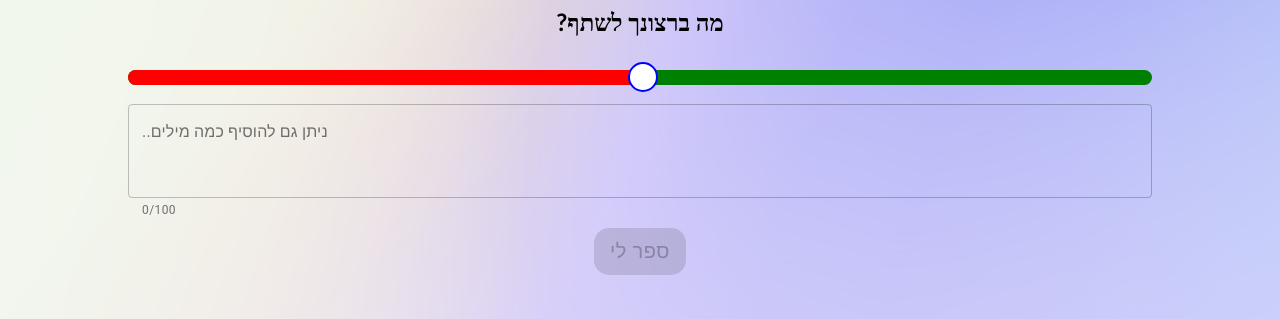
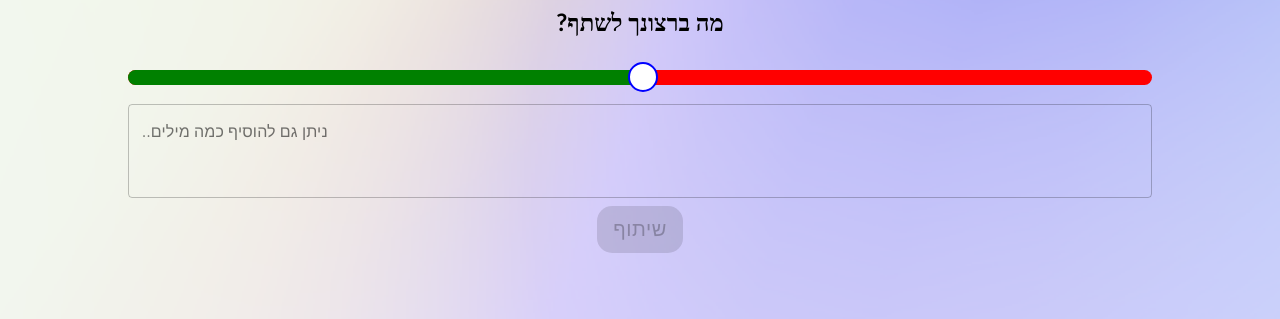
Before and after one commit to tomergroisman/see-me, a React (Create React App) app in the folder web-app/: page / in a window 1280 px wide. Shown: the part 382-701 px from the top of the page. Built offline with nearby package versions, Linux system fonts and the light colour scheme.

Commit message:
max chars, changing thankyou message, fixing reversed slider

```diff
--- a/web-app/src/components/Quote/Quote.js
+++ b/web-app/src/components/Quote/Quote.js
@@ -7,7 +7,7 @@ export default function Quote({reportValue}) {
     "-2": "זה לא מגיע לך או לאף אחד אחר",
   };
   return (
-    <div style={{ fontSize: "24px", color: "lightgray" }}>
+    <div style={{ fontSize: "32px", color: "black" }}>
       &ldquo; {quotesDic[~~reportValue]} &rdquo;
     </div>
   );
--- a/web-app/src/components/ReportForm/ReportForm.js
+++ b/web-app/src/components/ReportForm/ReportForm.js
@@ -52,7 +52,7 @@ export default function ReportForm({
         label="ניתן גם להוסיף כמה מילים.."
         inputProps={{ maxlength: CHARACTER_LIMIT }}
         value={message}
-        helperText={`${message.length}/${CHARACTER_LIMIT}`}
+        // helperText={`${message.length}/${CHARACTER_LIMIT}`}
         onChange={(e) => handleTyping(e)}
         margin="normal"
         style={{ width: "90%" }}
@@ -68,7 +68,7 @@ export default function ReportForm({
         style={{ fontSize: "20px", borderRadius: "15px" }}
         onClick={handleSubmit}
       >
-        ספר לי
+שיתוף
       </Button>
     </>
   );
--- a/web-app/src/components/ThankYouMessage/ThankYouMessage.js
+++ b/web-app/src/components/ThankYouMessage/ThankYouMessage.js
@@ -13,8 +13,9 @@ const ClapsImage = styled.img`
   height: 20vh;
   margin-top: 10vh;
 `;
-const Text = styled.h1`
+const Text = styled.h2`
   margin-top: 7vh;
+  font-weight: 400;
 `;
 
 export default function ThankYouMessage({ reportValue, handleBack }) {
@@ -39,9 +40,11 @@ export default function ThankYouMessage({ reportValue, handleBack }) {
           numberOfPieces={50}
         />
       )}
+      <Quote reportValue={reportValue} />
+
       <ClapsImage src={Claps} />
-      <Text> תודה רבה על הדיווח! </Text>
-      <Button
+      <Text> תודה רבה על השיתוף! </Text>
+      {/* <Button
         disabled={reportValue === 0}
         variant="contained"
         color="secondary"
@@ -49,8 +52,7 @@ export default function ThankYouMessage({ reportValue, handleBack }) {
         onClick={handleBack}
       >
         חזרה
-      </Button>
-      <Quote reportValue={reportValue} />
+      </Button> */}
     </ThankYouContainer>
   );
 }
--- a/web-app/src/components/ValuesSlider/ValuesSlider.js
+++ b/web-app/src/components/ValuesSlider/ValuesSlider.js
@@ -27,12 +27,12 @@ const PrettoSlider = withStyles({
   track: {
     height: 15,
     borderRadius: 8,
-    color: "red",
+    color: "green",
   },
   rail: {
     height: 15,
     borderRadius: 8,
-    color: "green",
+    color: "red",
     opacity: 1,
   },
 })(Slider);
```
